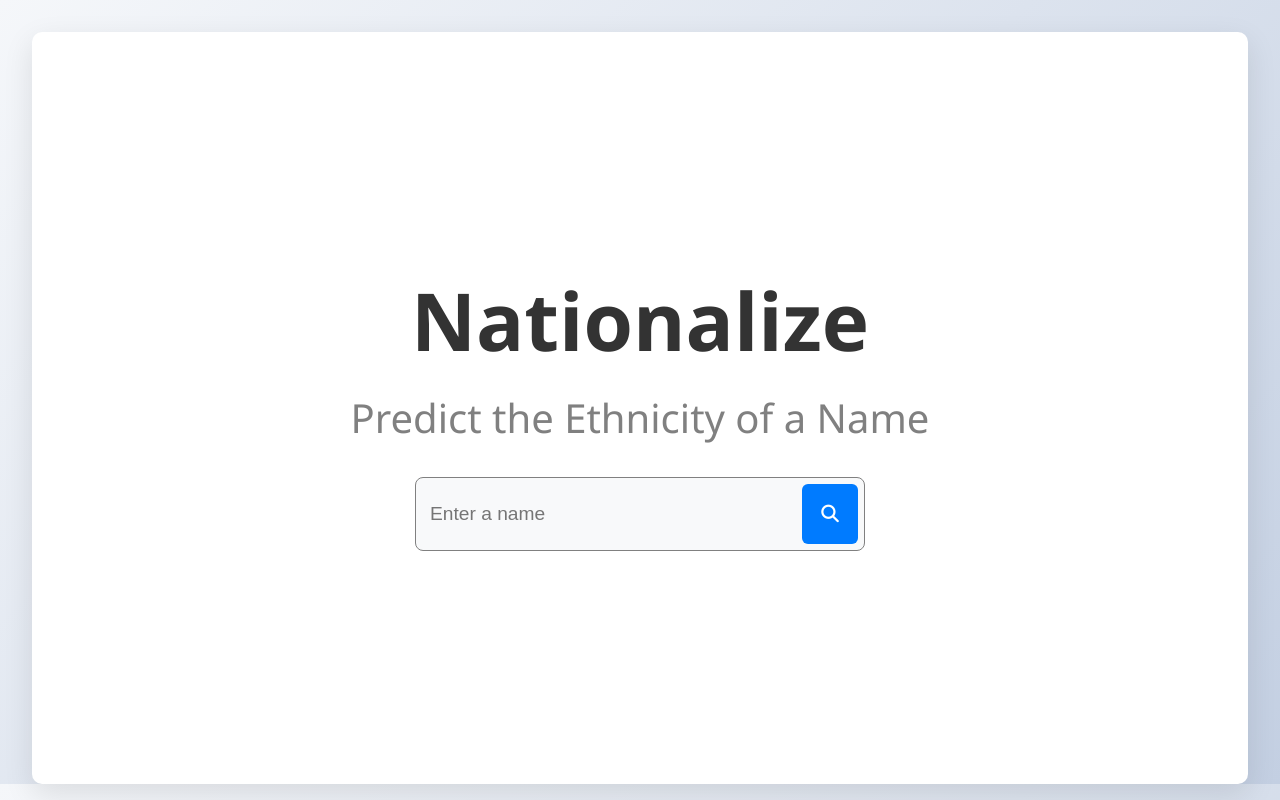
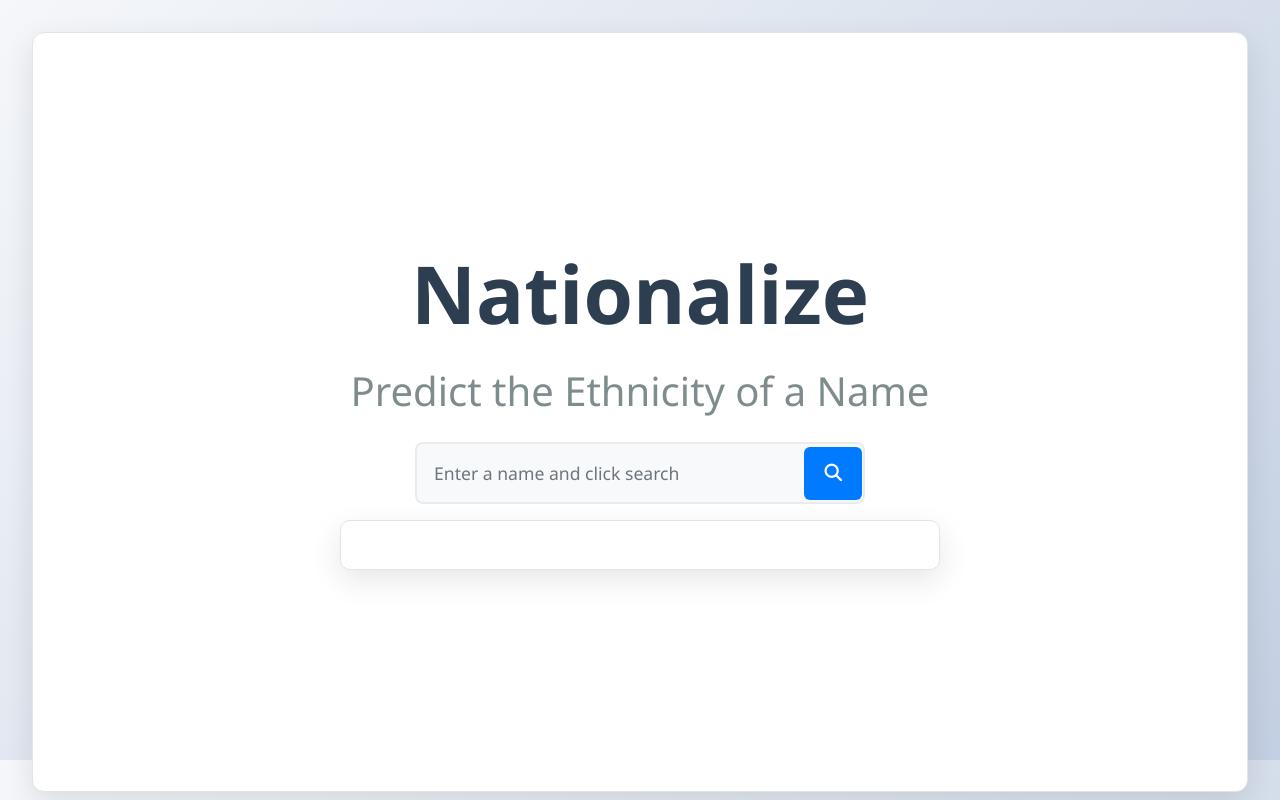
Before and after one commit to Muchiri-cmd/Nationalize, a website built with Vite: page index.html in a window 1280 px wide. Built offline with nearby package versions, Linux system fonts and the light colour scheme.

Commit message:
Add Javascript Functionality and update Styles
  - Add javascript functionality to fecth API data and display it on the page.
  - Update styles in style.css to improve the layout and show the fetched data.
  - Update HTML structure in index.html to accommodate the new features.

```diff
--- a/index.html
+++ b/index.html
@@ -5,24 +5,34 @@
     <link rel="icon" type="image/svg+xml" href="/vite.svg" />
     <meta name="viewport" content="width=device-width, initial-scale=1.0" />
     <link rel="stylesheet" href="./style.css" />
-    <link rel="stylesheet" href="https://cdnjs.cloudflare.com/ajax/libs/font-awesome/6.7.2/css/all.min.css" integrity="sha512-Evv84Mr4kqVGRNSgIGL/F/aIDqQb7xQ2vcrdIwxfjThSH8CSR7PBEakCr51Ck+w+/U6swU2Im1vVX0SVk9ABhg==" crossorigin="anonymous" referrerpolicy="no-referrer" />
+    <link
+      rel="stylesheet"
+      href="https://cdnjs.cloudflare.com/ajax/libs/font-awesome/6.7.2/css/all.min.css"
+      integrity="sha512-Evv84Mr4kqVGRNSgIGL/F/aIDqQb7xQ2vcrdIwxfjThSH8CSR7PBEakCr51Ck+w+/U6swU2Im1vVX0SVk9ABhg=="
+      crossorigin="anonymous"
+      referrerpolicy="no-referrer"
+    />
     <title>Nationalize</title>
   </head>
   <body>
     <div class="container">
       <h1>Nationalize</h1>
       <p>Predict the Ethnicity of a Name</p>
-
-      <div class="search-container">
+      <form class="search-container">
         <input
           type="text"
           id="name-input"
-          placeholder="Enter a name"
+          placeholder="Enter a name and click search"
           aria-label="Name input"
+          required
         />
         <button id="search-button" aria-label="Search button">
           <i class="fa-solid fa-magnifying-glass"></i>
         </button>
+      </form>
+      <div class="results-div" id="results">
+        <span class="results-para" id="results-para"> </span>
+        <ul class="results-list" id="results-list"></ul>
       </div>
     </div>
     <script type="module" src="./main.js"></script>
--- a/main.js
+++ b/main.js
@@ -0,0 +1,50 @@
+let searchButton = document.getElementById("search-button");
+const baseEndPoint = "https://api.nationalize.io/";
+const nameEndPoint = `${baseEndPoint}?name=`;
+const searchInput = document.getElementById("name-input");
+const resultsPara = document.getElementById("results-para");
+const resulstsContainer = document.getElementById("results-div");
+const resultsList = document.getElementById("results-list");
+
+searchButton.addEventListener("click", async (event) => {
+  event.preventDefault();
+  //check if the input is empty
+  if (searchInput.value.trim() === "") {
+    resultsPara.textContent = "Please enter a name to search.";
+    return;
+  }
+  console.log("Searching...");
+  let searchName = searchInput.value;
+  await apiCall(searchName);
+});
+
+async function apiCall(searchName) {
+  console.log("Fetching data for:", searchName);
+  try {
+    const response = await fetch(nameEndPoint + searchName);
+    const data = await response.json();
+    console.log(data.country);
+    //Display all the countries and their probabilities
+    displayResults(searchName, data);
+  } catch (error) {
+    console.error("Error fetching data:", error);
+  } finally {
+    searchInput.value = "";
+  }
+}
+
+function displayResults(searchName, data) {
+  resultsPara.textContent = `${searchName} is most likely from the following countries:`;
+  resultsList.innerHTML = "";
+
+  data.country.forEach((country) => {
+    const listItem = document.createElement("li");
+    listItem.textContent = `${getCountryName(country.country_id)} - ${(country.probability * 100).toFixed(0)}%`;
+    resultsList.appendChild(listItem);
+  });
+}
+
+function getCountryName(countrycode) {
+  let countryName = new Intl.DisplayNames(["en"], { type: "region" });
+  return countryName.of(countrycode);
+}
--- a/package.json
+++ b/package.json
@@ -6,9 +6,13 @@
   "scripts": {
     "dev": "vite",
     "build": "vite build",
-    "preview": "vite preview"
+    "preview": "vite preview",
+    "format": "prettier --write ."
   },
   "devDependencies": {
     "vite": "^6.3.5"
+  },
+  "dependencies": {
+    "prettier": "^3.5.3"
   }
 }
--- a/style.css
+++ b/style.css
@@ -2,6 +2,10 @@
   box-sizing: border-box;
   margin: 0;
   padding: 0;
+}
+
+ul {
+  list-style: none;
 }
 
 html {
@@ -9,10 +13,11 @@
 }
 
 body {
-  height: 94vh;
+  height: 95vh;
   background: linear-gradient(135deg, #f5f7fa 0%, #c3cfe2 100%);
-  font-family: 'Segoe UI', Tahoma, Geneva, Verdana, sans-serif;
+  font-family: "Segoe UI", Tahoma, Geneva, Verdana, sans-serif;
   color: #333;
+  width: 95%;
 }
 
 .container {
@@ -24,7 +29,7 @@
   background: white;
   margin: 2rem;
   border-radius: 10px;
-  box-shadow: 0 10px 30px rgba(0, 0, 0, 0.1);;
+  box-shadow: 0 10px 30px rgba(0, 0, 0, 0.1);
 }
 
 .container h1 {
@@ -36,7 +41,7 @@
 .container p {
   font-size: 2.5rem;
   margin-bottom: 2rem;
-  color:gray;
+  color: gray;
   text-align: center;
 }
 
@@ -60,8 +65,8 @@
   background: transparent;
   border: none;
   outline: none;
-  font-size:1.2rem;
-  padding:0 .5rem;
+  font-size: 1.2rem;
+  padding: 0 0.5rem;
   color: #333;
 }
 
@@ -83,3 +88,133 @@
 #search-button:active {
   background: #004085;
 }
+* {
+  box-sizing: border-box;
+  margin: 0;
+  padding: 0;
+}
+
+html {
+  font-size: 16px;
+}
+
+body {
+  min-height: 93vh;
+  background: linear-gradient(135deg, #f5f7fa 0%, #c3cfe2 100%);
+  font-family: "Segoe UI", Tahoma, Geneva, Verdana, sans-serif;
+  color: #333;
+  width: 100%;
+  display: flex;
+}
+
+.container {
+  width: 100%;
+  height: 100%;
+  display: flex;
+  flex-direction: column;
+  align-items: center;
+  justify-content: center;
+  background: white;
+  margin: 2rem;
+  border-radius: 12px;
+  box-shadow: 0 10px 30px rgba(0, 0, 0, 0.1);
+  border: 1px solid #e1e5e9;
+}
+
+.container h1 {
+  font-size: 5rem;
+  margin-bottom: 1rem;
+  color: #2c3e50;
+  font-weight: 600;
+  text-align: center;
+}
+
+.container p {
+  font-size: 2.5rem;
+  margin-bottom: 1.5rem;
+  color: #7f8c8d;
+  font-weight: 300;
+  text-align: center;
+}
+
+.search-container {
+  display: flex;
+  align-items: center;
+  background: #f8f9fa;
+  border-radius: 8px;
+  padding: 1px;
+  border: 2px solid #e9ecef;
+  min-width: 450px;
+  transition: border-color 0.3s ease;
+}
+
+.search-container:hover {
+  border-color: #007bff;
+}
+
+.search-container:focus-within {
+  border-color: #007bff;
+  box-shadow: 0 0 0 3px rgba(0, 123, 255, 0.1);
+}
+
+#name-input {
+  flex: 1;
+  background: transparent;
+  border: none;
+  outline: none;
+  padding: 1rem;
+  font-size: 1.1rem;
+  color: #333;
+  font-family: inherit;
+}
+
+#name-input::placeholder {
+  color: #6c757d;
+}
+
+#search-button {
+  background: #007bff;
+  border: none;
+  border-radius: 6px;
+  padding: 16px 20px;
+  color: white;
+  cursor: pointer;
+  transition: background-color 0.3s ease;
+  font-size: 1.1rem;
+}
+
+#search-button:hover {
+  background: #0056b3;
+}
+
+#search-button:active {
+  background: #004085;
+}
+
+.results-div {
+  background: white;
+  margin: 1rem;
+  border-radius: 10px;
+  padding: 1.5rem;
+  box-shadow: 0 10px 30px rgba(0, 0, 0, 0.1);
+  border: 1px solid #e1e5e9;
+  max-width: 600px;
+  width: 100%;
+}
+
+.results-para {
+  font-size: 1.2rem;
+  color: #2c3e50;
+  margin-bottom: 1rem;
+}
+
+.results-list li {
+  background: #f8f9fa;
+  margin: 0.5rem;
+  padding: 1rem;
+  border-radius: 10px;
+  border-left: 5px solid #007bff;
+}
+.results-list li:hover {
+  background: #e9ecef;
+}
```
Also changed, not shown: README.md, 1 other file.
